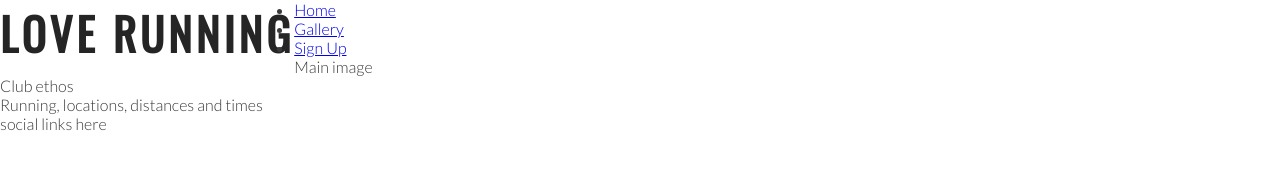
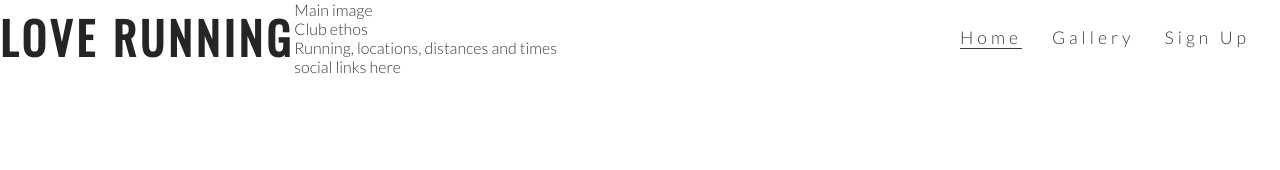
Before and after one commit to rachel-o-donnell/love-running, a plain HTML site: page index.html in a window 1280 px wide. Drawn offline with nearby package versions, Linux system fonts and the light colour scheme.

Commit message:
Style navigation links

```diff
--- a/assets/css/style.css
+++ b/assets/css/style.css
@@ -24,3 +24,31 @@ h1, h2 {font-family: Oswald, sans-serif;
     float: left;
     font-size: 280%;
 }
+
+#menu{
+    font-size: 110%;
+    letter-spacing: 4px;
+}
+#menu, #logo{
+    line-height: 75px;
+
+}
+
+#menu li {
+    float: right;
+    list-style: none;
+    margin-right: 30px;
+}
+
+#menu a{
+    text-decoration: none;
+    color: inherit;
+}
+
+#menu a:hover{
+    border-bottom: 1px solid #3a3a3a
+}
+
+.active{
+    border-bottom: 1px solid #3a3a3a;
+}
--- a/index.html
+++ b/index.html
@@ -18,14 +18,14 @@
         <a href="index.html">
             <h1 id="logo">Love Running</h1>
         </a>
-        <nav>
+        <nav id="menu">
             <ul>
                 <li>
-                    <a href="index.html">Home</a></li>
+                    <a href="#">Sign Up</a></li>
                 <li>
                     <a href="#">Gallery</a></li>
                 <li>
-                    <a href="#">Sign Up</a></li>
+                    <a href="index.html" class="active">Home</a></li>
             </ul>
         </nav>
     </header>
```
